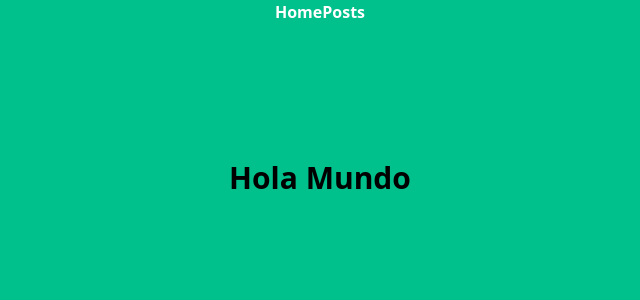
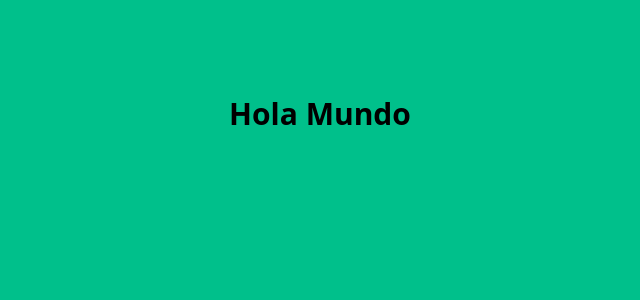
Before and after one commit to mateoghidini1998/fauno_challenge, a Next.js app: page / in a window 1280 px wide. Shown: the top 300 px of the page, without its empty margins (320-960 px from the left). Built offline with nearby package versions, Linux system fonts and the light colour scheme.

Commit message:
Remove header from layout

```diff
--- a/app/layout.js
+++ b/app/layout.js
@@ -1,16 +1,12 @@
 import './globals.css';
-import { Header } from './components/Header';
 
 export default function RootLayout({ children }) {
   return (
     <html lang='en'>
       <head>
-        <title>My first App</title>
+        <title>Posts App</title>
       </head>
-      <body className='bg-green-950 w-auto'>
-        <Header />
-        {children}
-      </body>
+      <body className='bg-green-950 w-auto'>{children}</body>
     </html>
   );
 }
```
